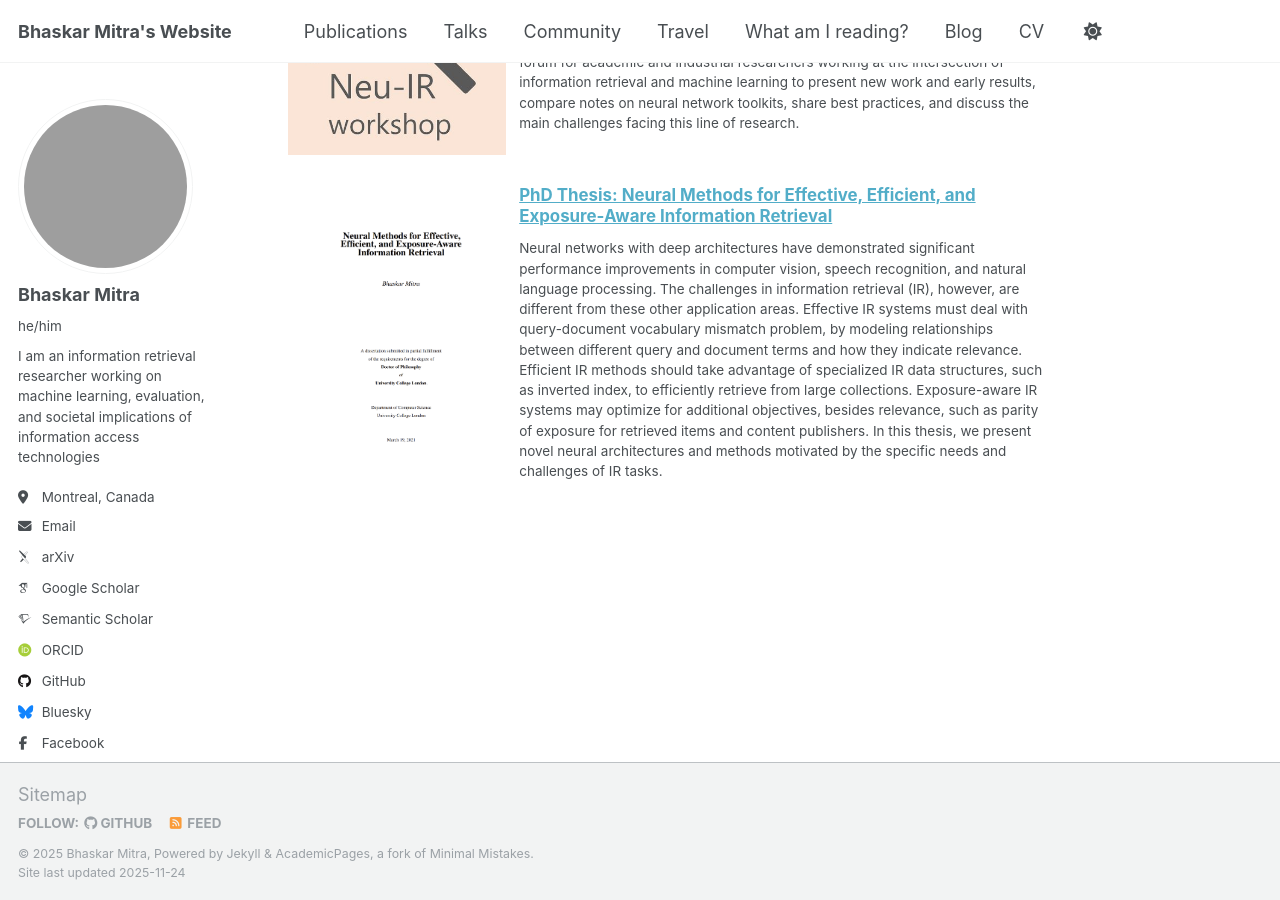
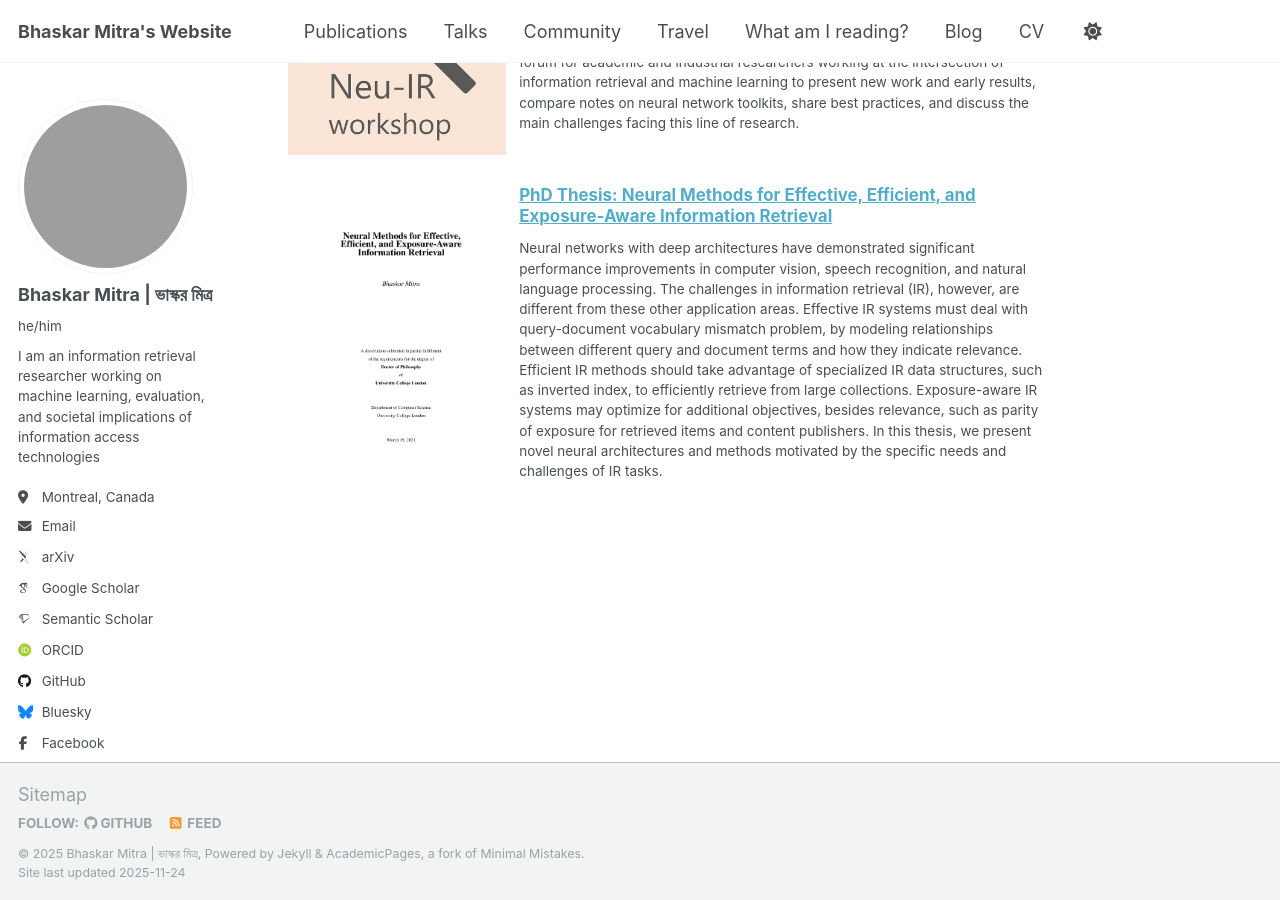
Before and after one commit to bhaskar-mitra/bhaskar-mitra.github.io, a Jekyll site: the page built from _pages/about.md, in a window 1280 px wide and 900 px high, scrolled down 2971 px. Built offline with Jekyll 4.4.1, drawn with Linux system fonts in a browser that asks for light colours; some web fonts are replaced; grey boxes are pictures that could not be loaded.

Commit message:
Update _config.yml

```diff
--- a/_config.yml
+++ b/_config.yml
@@ -11,7 +11,7 @@ locale                   : "en-US"
 site_theme               : "default"
 title                    : "Bhaskar Mitra's Website"
 title_separator          : "-"
-name                     : &name "Bhaskar Mitra"
+name                     : &name "Bhaskar Mitra | ভাস্কর মিত্র"
 description              : &description "I am an information retrieval researcher working on machine learning, evaluation, and societal implications of information access technologies"
 url                      : https://bhaskar-mitra.github.io # the base hostname & protocol for your site e.g. "https://[your GitHub username].github.io" or if you already have some other page hosted on Github then use "https://[your GitHub username].github.io/[Your Repo Name]"
 baseurl                  : "" # the subpath of your site, e.g. "/blog"
@@ -23,7 +23,7 @@ repository               : "bhaskar-mitra/bhaskar-mitra.github.io"
 author:
   # Biographic information
   avatar           : "https://avatars.githubusercontent.com/u/16622562?v=4"
-  name             : "Bhaskar Mitra"
+  name             : "Bhaskar Mitra | ভাস্কর মিত্র"
   pronouns         : "he/him"
   bio              : "I am an information retrieval researcher working on machine learning, evaluation, and societal implications of information access technologies"
   location         : "Montreal, Canada"
```
